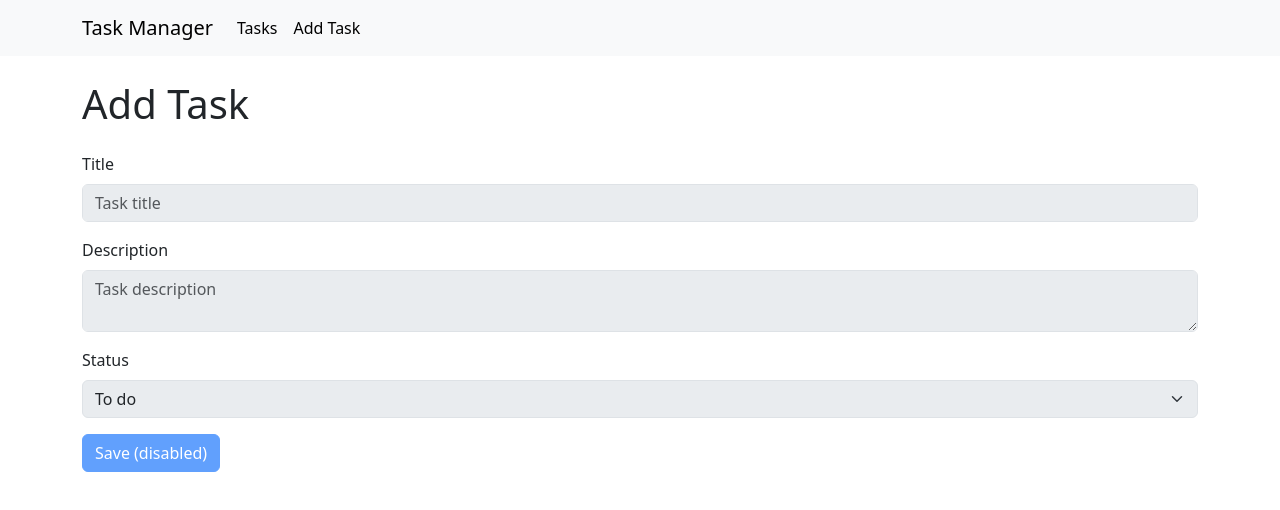
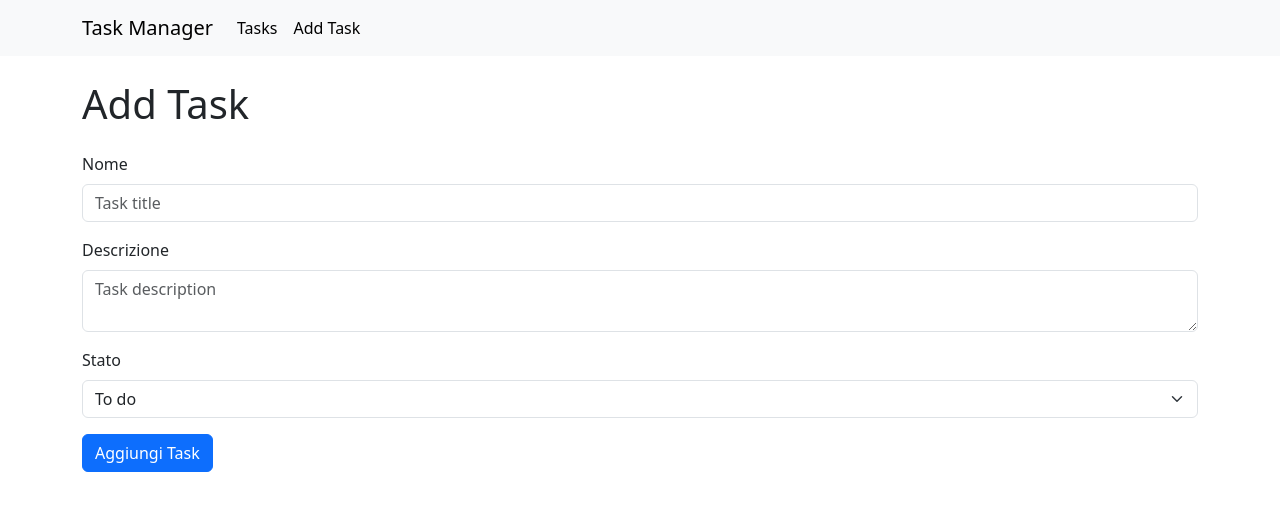
Before and after one commit to Steopa2001/ex-react-task-manager, a React (Vite) app in the folder ex-react-task-manager/: page /tasks/new in a window 1280 px wide. Shown: the top 510 px of the page. Built offline with nearby package versions, Linux system fonts and the light colour scheme; no server answers.

Commit message:
[feat] create AddTask form with validation and console submit

```diff
--- a/ex-react-task-manager/src/pages/AddTask.jsx
+++ b/ex-react-task-manager/src/pages/AddTask.jsx
@@ -1,29 +1,78 @@
-import React, { useContext } from "react";
+import React, { useState, useRef, useContext } from "react";
 import { GlobalContext } from "../context/GlobalContext";
 
+// Costanti per validazione
+const symbols = "!@#$%^&*()-_=+[]{}|;:'\\\",.<>?/`~";
+
 const AddTask = () => {
-      const { addTask } = useContext(GlobalContext);
+  const { addTask } = useContext(GlobalContext);
+
+  // Stato controllato per il titolo
+  const [title, setTitle] = useState("");
+  const [error, setError] = useState("");
+
+  // Ref non controllato per description e status
+  const descriptionRef = useRef();
+  const statusRef = useRef();
+
+  // Validazione titolo
+  function validateTitle(value) {
+    if (!value.trim()) return "Il titolo è obbligatorio";
+    for (let c of value) {
+      if (symbols.includes(c)) return "Nessun simbolo speciale nel titolo";
+    }
+    return "";
+  }
+
+  // Submit handler
+  function handleSubmit(e) {
+    e.preventDefault();
+    const err = validateTitle(title);
+    setError(err);
+    if (err) return;
+    const task = {
+      title,
+      description: descriptionRef.current.value,
+      status: statusRef.current.value,
+    };
+
+    console.log("Nuovo task:", task);
+  }
+
   return (
     <section>
       <h1 className="mb-4">Add Task</h1>
-      <form>
+      <form onSubmit={handleSubmit}>
         <div className="mb-3">
-          <label className="form-label">Title</label>
-          <input type="text" className="form-control" placeholder="Task title" disabled />
+          <label className="form-label">Nome</label>
+          <input
+            type="text"
+            className="form-control"
+            value={title}
+            onChange={e => setTitle(e.target.value)}
+            placeholder="Task title"
+          />
+          {error && <div className="text-danger mt-2">{error}</div>}
         </div>
         <div className="mb-3">
-          <label className="form-label">Description</label>
-          <textarea className="form-control" placeholder="Task description" disabled></textarea>
+          <label className="form-label">Descrizione</label>
+          <textarea
+            className="form-control"
+            placeholder="Task description"
+            ref={descriptionRef}
+          />
         </div>
         <div className="mb-3">
-          <label className="form-label">Status</label>
-          <select className="form-select" disabled>
+          <label className="form-label">Stato</label>
+          <select className="form-select" defaultValue="To do" ref={statusRef}>
             <option>To do</option>
             <option>Doing</option>
             <option>Done</option>
           </select>
         </div>
-        <button type="submit" className="btn btn-primary" disabled>Save (disabled)</button>
+        <button type="submit" className="btn btn-primary">
+          Aggiungi Task
+        </button>
       </form>
     </section>
   );
```
